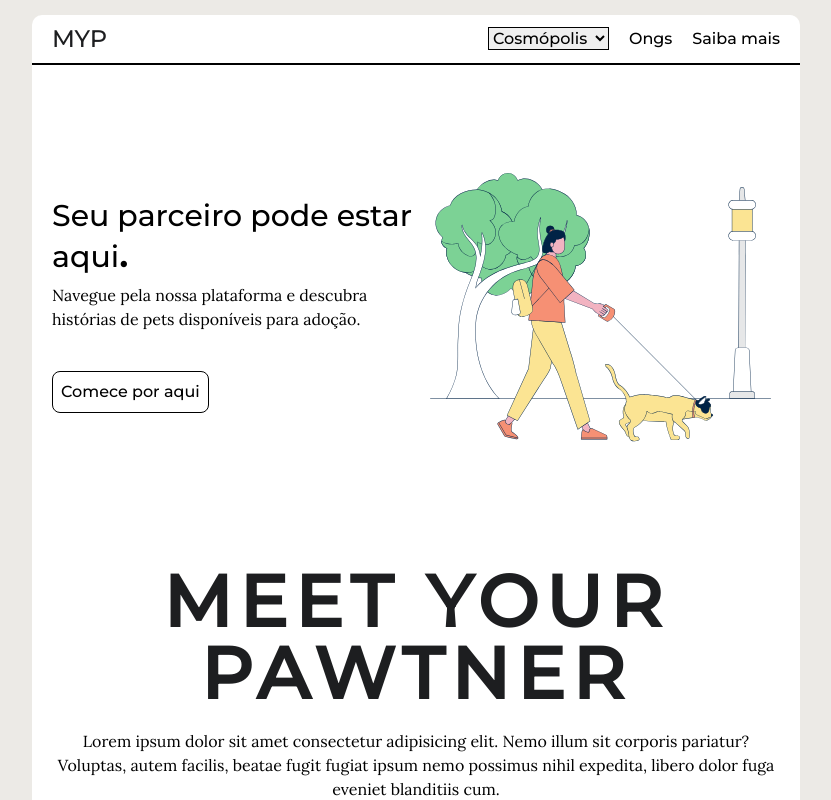
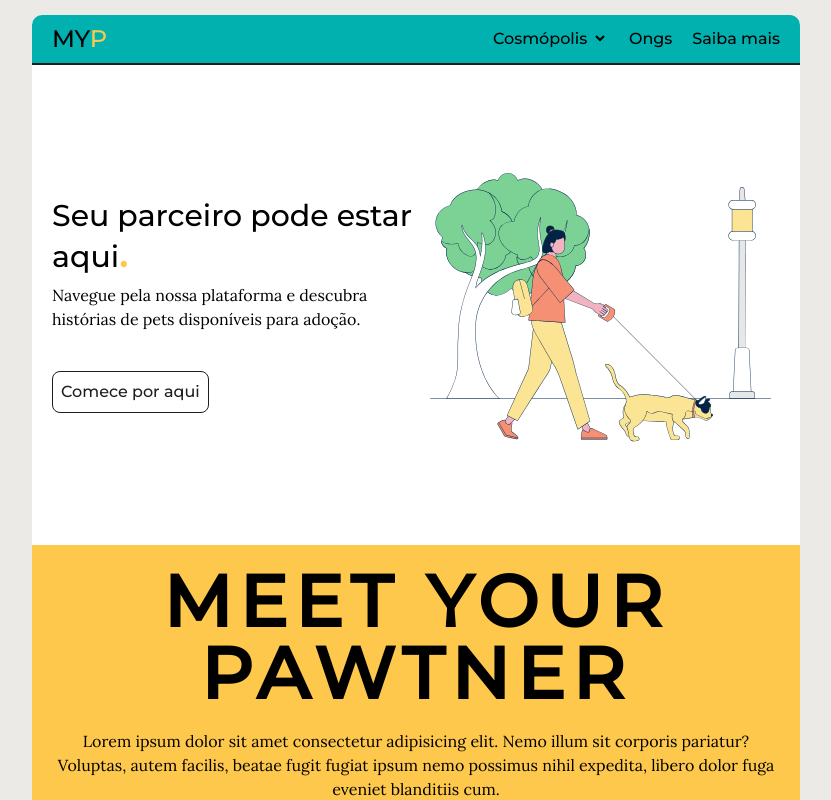
Before and after one commit to euheber/myp, a React (Vite) app: page / in a window 1280 px wide. Shown: the top 800 px of the page, without its empty margins (224-1055 px from the left). Built offline with nearby package versions, Linux system fonts and the light colour scheme.

Commit message:
color pallete update

```diff
--- a/tailwind.config.js
+++ b/tailwind.config.js
@@ -11,12 +11,11 @@ export default {
       'lora': [ 'Lora', 'serif'],
     },
     colors: {
-      'f2c94d': '#eca531',
-      '3DC731': '#3DC731',
-      '1d1e20': '#1d1e20',
-      'e5e5e5': '#e5e5e5',
-      'e63946': '#e63946',
-      '1d3557': '#1d3557',
+      'freesia': '#FEC84D',
+      'black': '#1d1e20',
+      'white': '#ffffff',
+      'blue': '#4D76F2',
+      'blue-green': '#00B1B0',
     }
   },
   plugins: [],
```
